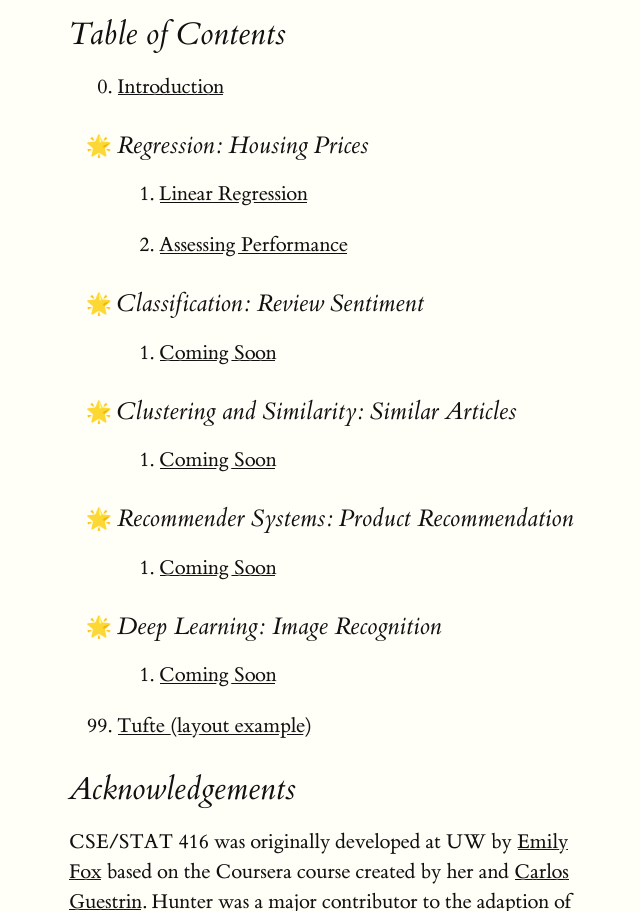
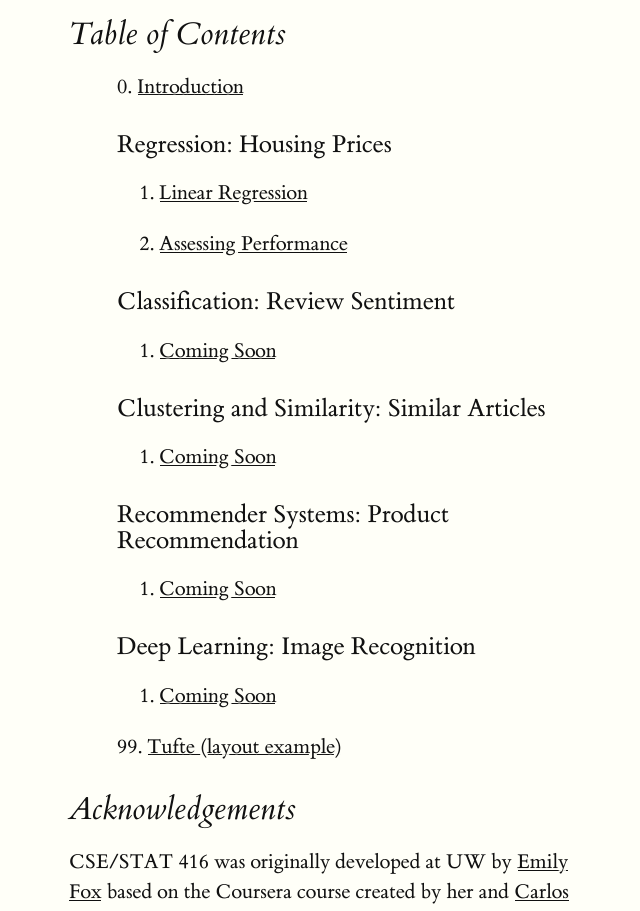
Before and after one commit to hschafer/CSE-STAT-416-book, a Next.js app in the folder website/: page / in a window 1280 px wide. Shown: the part 660-1571 px from the top of the page, without its empty margins (171-811 px from the left). Built offline with nearby package versions, Linux system fonts and the light colour scheme.

Commit message:
Update case studies styling

```diff
--- a/website/components/layout.js
+++ b/website/components/layout.js
@@ -40,8 +40,7 @@ function makeCaseStudy(caseStudy) {
           aria-expanded={open}
           className={styles.unbutton}
         >
-          {" "}
-          🌟 {caseStudy.title}
+          {caseStudy.title}
         </button>
       </NavDropdown.Item>
 
--- a/website/styles/global.css
+++ b/website/styles/global.css
@@ -63,13 +63,21 @@ blockquote {
 }
 
 /* Table of Contents */
+#table-of-contents {
+  list-style-position: inside;
+}
+
+#table-of-contents h3 {
+  font-style: normal;
+}
+
 #table-of-contents li {
   margin-bottom: 1em;
 }
 
 #table-of-contents li.case-study {
-  list-style: "🌟 ";
-  list-style-type: "🌟 ";
+  list-style: "";
+  list-style-type: "";
 }
 
 #table-of-contents .case-study ol {
```
